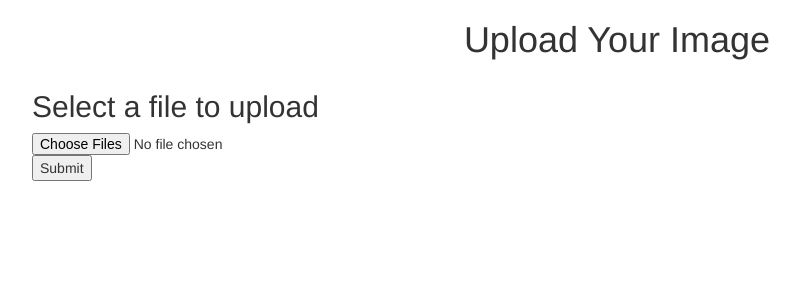
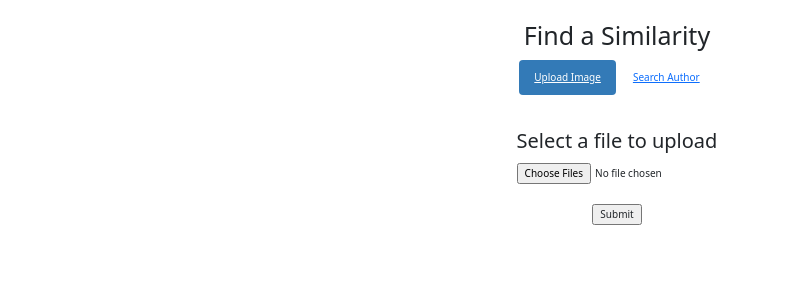
Before and after one commit to CUBigDataClass/team_andrew, a Flask app: page / in a window 1280 px wide. Shown: the top 300 px of the page, without its empty margins (23-823 px from the left). Run offline with Flask 2, Linux system fonts and the light colour scheme; some libraries are stand-ins or nearby versions.

Commit message:
Update web design

```diff
--- /dev/null
+++ b/src/static/style.css
@@ -0,0 +1,52 @@
+body {
+    padding : 10px ;
+    text-align: center;
+  }
+
+  .center-pills {
+    display: flex;
+    justify-content: center;
+  }
+
+  #reupload{
+    padding-top: 3%;
+  }
+  #content {
+      padding-top: 3%;
+  }
+
+  #submitBt{
+      margin-top: 10%;
+  }
+  #tab1Header {
+      margin-bottom: 5%;
+  }
+  #exTab1 .tab-content {
+    color : white;
+    background-color: #428bca;
+    padding : 5px 15px;
+  }
+
+  #exTab2 h3 {
+    color : white;
+    background-color: #428bca;
+    padding : 5px 15px;
+  }
+
+  /* remove border radius for the tab */
+
+  #exTab1 .nav-pills > li > a {
+    border-radius: 0;
+  }
+
+  /* change border radius for the tab , apply corners on top*/
+
+  #exTab3 .nav-pills > li > a {
+    border-radius: 4px 4px 0 0 ;
+  }
+
+  #exTab3 .tab-content {
+    color : white;
+    background-color: #428bca;
+    padding : 5px 15px;
+  }
--- a/src/templates/upload.html
+++ b/src/templates/upload.html
@@ -2,21 +2,40 @@
 <html>
     <head>
         <meta charset="UTF-8">
-        <title>Upload and Display Image</title>
+        <link rel="stylesheet" href="/static/style.css">
+        <meta name="viewport" content="width=device-width, initial-scale=1">
         <link rel="stylesheet" href="https://maxcdn.bootstrapcdn.com/bootstrap/3.4.1/css/bootstrap.min.css">
-        <script src="https://ajax.googleapis.com/ajax/libs/jquery/3.6.0/jquery.min.js"></script>
+        <script src="https://ajax.googleapis.com/ajax/libs/jquery/1.11.1/jquery.min.js"></script>
+        <script src="//maxcdn.bootstrapcdn.com/bootstrap/3.2.0/js/bootstrap.min.js"></script>
+        <link href="https://cdn.jsdelivr.net/npm/bootstrap@5.0.2/dist/css/bootstrap.min.css" rel="stylesheet" integrity="sha384-EVSTQN3/azprG1Anm3QDgpJLIm9Nao0Yz1ztcQTwFspd3yD65VohhpuuCOmLASjC" crossorigin="anonymous">
+        <title>Image Similarity Application</title>
     </head>
     <body>
-        <p><h1 style="text-align: center;">Upload Your Image</h1></p>
         <div class="container">
-            <div class="row">
-                <h2>Select a file to upload</h2>
-                <form id="upload-form" action="{{ url_for('upload') }}" method="POST" enctype="multipart/form-data">
-                    <input type="file" name="file" accept="image/*" multiple>
-                    <input type="submit" value="Submit">
-                </form>
-            </div>
+        <p><h1 style="text-align: center;">Find a Similarity</h1></p>
+                <ul class="nav nav-pills center-pills" id="ex1">
+                    <li class="active">
+                        <a href="#1b" data-toggle="tab">
+                        Upload Image
+                        </a>
+                    </li>
+                    <li>
+                        <a href="#2b" data-toggle="tab">
+                        Search Author
+                        </a>
+                    </li>
+                </ul>
+                <div class="tab-content clearfix center-pills" id="content">
+                    <div class="tab-pane active" id="1b">
+                        <h2 id="tab1Header">Select a file to upload</h2>
+                        <form id="upload-form" action="{{ url_for('upload') }}" method="POST" enctype="multipart/form-data">
+                        <input type="file" name="file" accept="image/*" multiple>
+                        <input type="submit" value="Submit" id="submitBt"></form>
+                    </div>
+                    <div class="tab-pane" id="2b">
+                        Tab 2 content
+                    </div>
+                </div>
         </div>
-
     </body>
 </html>
```
Also changed, not shown: src/templates/complete.html (+13 -10 lines).
